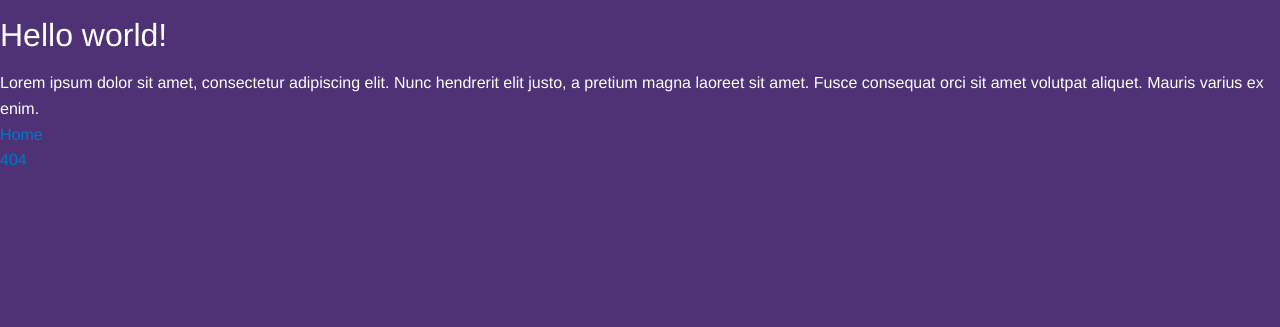
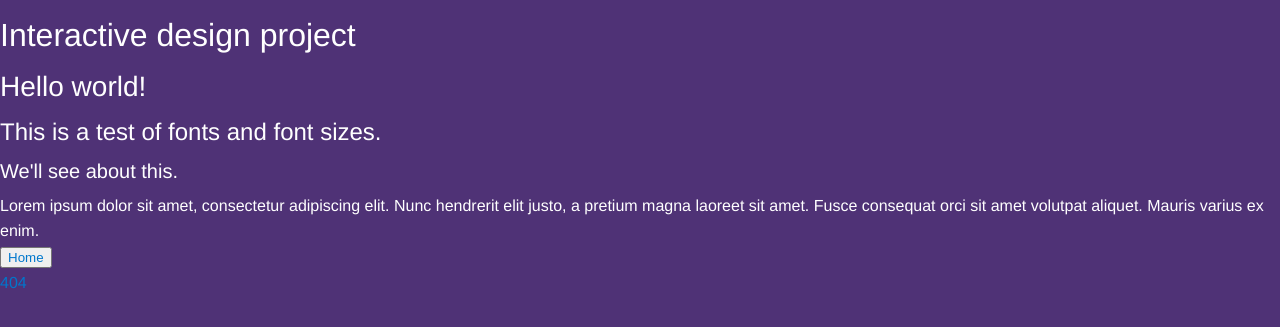
Before and after one commit to ejshakman/interactive-design, a Jekyll site: the page built from index.html, in a window 1280 px wide. Shown: the top 327 px of the page. Built offline with Jekyll 4.4.1, drawn with Linux system fonts in a browser that asks for light colours.

Commit message:
Use index.html to check global.css - will change

```diff
--- a/index.html
+++ b/index.html
@@ -10,13 +10,16 @@
 </head>
 
 <header>
-    <h1>Hello world!</h1>
+    <h1>Interactive design project</h1>
+    <h2>Hello world!</h2>
+    <h3>This is a test of fonts and font sizes.</h3>
+    <h4>We'll see about this.</h4>
     <p>Lorem ipsum dolor sit amet, consectetur adipiscing elit. Nunc hendrerit elit justo, a pretium magna laoreet sit
         amet. Fusce consequat orci sit amet volutpat aliquet. Mauris varius ex enim.</p>
 </header>
 
 <body>
-    <p><a href="/home.html">Home</a></p>
+    <button><a href="/home.html">Home</a></button>
     <p><a href="/404.html">404</a></p>
 
 </body>
```
